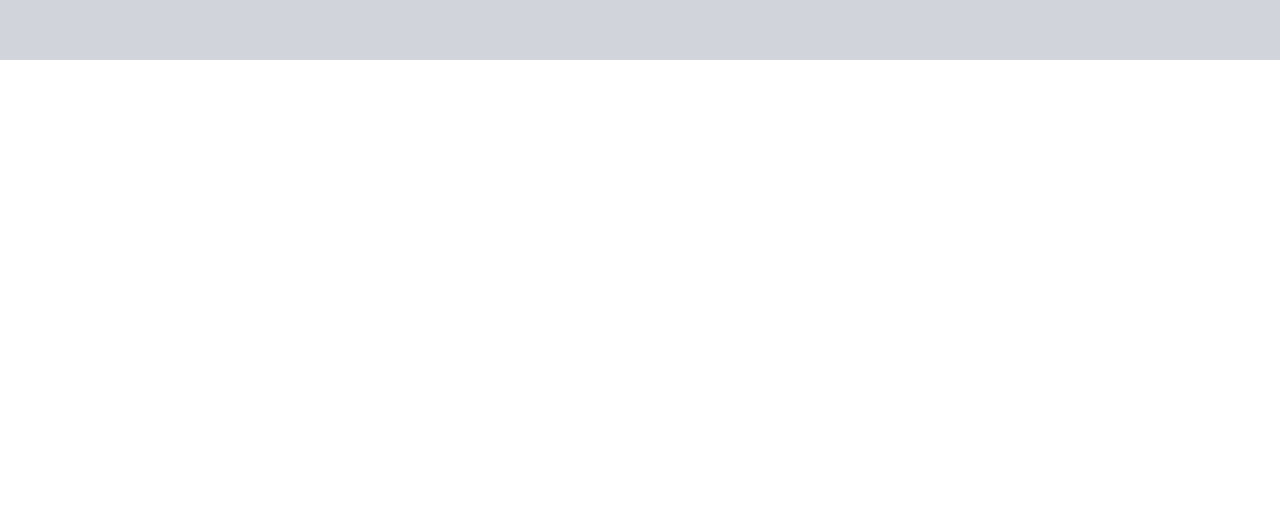
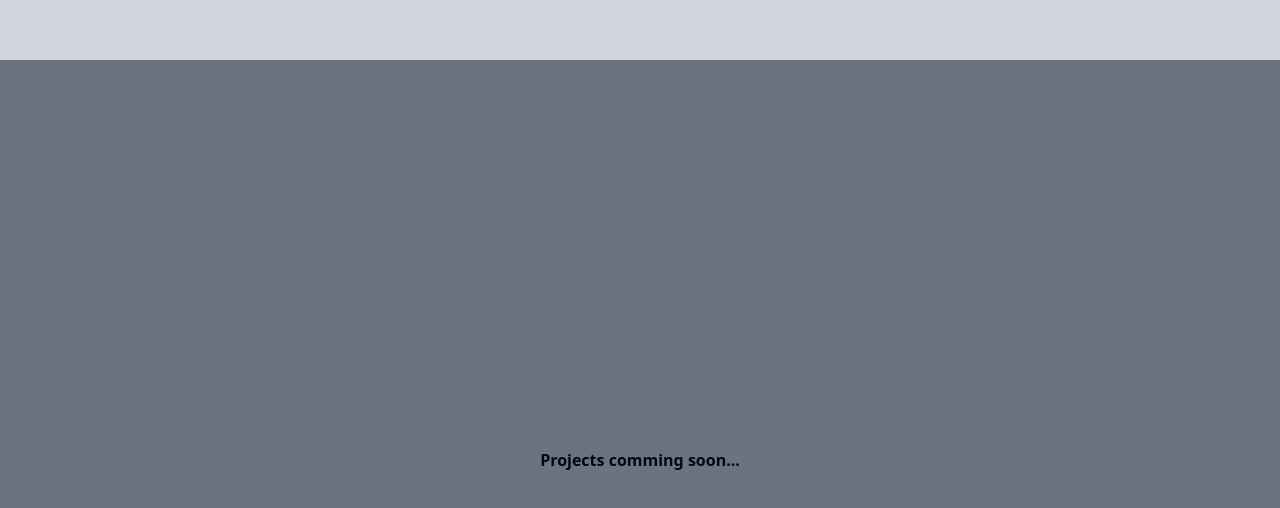
Before and after one commit to owaisahmadshah/portfolio-website, a React (Vite) app: page / in a window 1280 px wide. Shown: the part 740-1248 px from the top of the page. Before the commit the page ends 800 px from the top, so only its background shows below. Built offline with nearby package versions, Linux system fonts and the light colour scheme.

Commit message:
Added projects section

```diff
--- a/src/App.tsx
+++ b/src/App.tsx
@@ -1,11 +1,13 @@
 import Home from "@/components/Home"
 import Navbar from "@/components/Navbar"
+import Projects from "@/components/Projects"
 
 function App() {
   return (
     <>
     <Navbar />
     <Home />
+    <Projects />
     </>
   )
 }
--- /dev/null
+++ b/src/components/Projects.tsx
@@ -0,0 +1,11 @@
+const Projects = () => {
+    return (
+        <section id="Home" className="flex h-[60vh] bg-gray-500 min-h-[100vh]">
+            <p className="font-bold mx-auto my-auto">
+                Projects comming soon...
+            </p>
+        </section>
+    )
+}
+
+export default Projects
```
